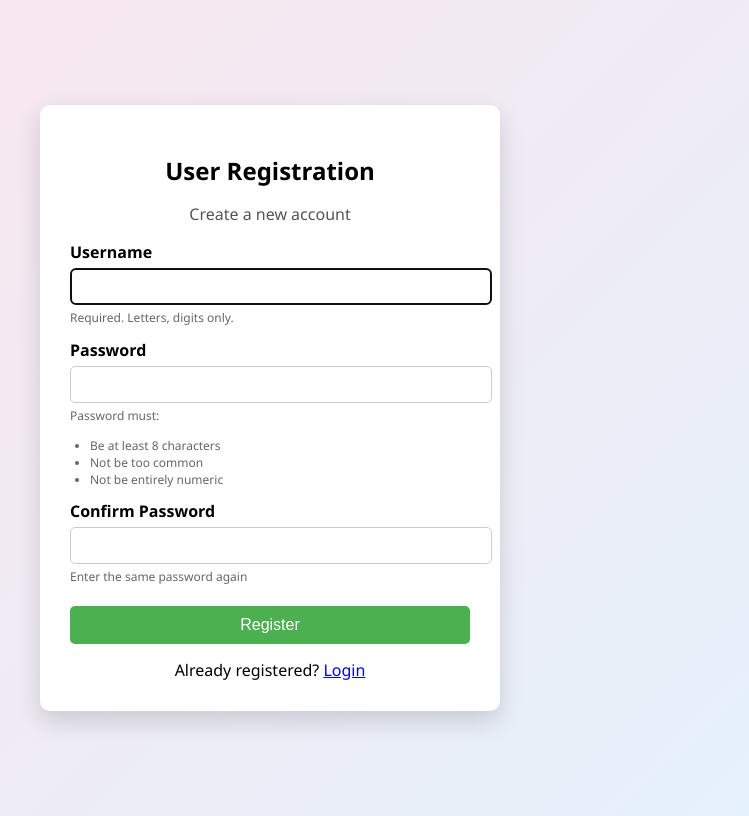
After one commit to aaradhyabele/django_project, a Django app: page /register/ in a window 1280 px wide. The commit adds this page. Shown: the whole page, without its empty margins (370-1119 px from the left). Run offline with Django 5.2, Linux system fonts and the light colour scheme.

Commit message:
Clean repo: removed nested git, pyc, db.sqlite3, added login/register

```diff
--- a/core/templates/core/predict.html
+++ b/core/templates/core/predict.html
@@ -190,7 +190,7 @@
     <div class="divider"></div>
 
     <!-- 🔍 EXISTING CODE BELOW (UNCHANGED) -->
-    <h2>🔍 Fraud Prediction</h2>
+<h2>🔍 Fraud Prediction...!</h2>
 
     <form method="post" enctype="multipart/form-data">
         {% csrf_token %}
--- /dev/null
+++ b/core/templates/core/register.html
@@ -0,0 +1,132 @@
+<!DOCTYPE html>
+<html>
+<head>
+    <title>Register</title>
+    <style>
+        body {
+            font-family: 'Segoe UI', Tahoma, Geneva, Verdana, sans-serif;
+            background: linear-gradient(135deg, #fce4ec, #e3f2fd);
+            display: flex;
+            justify-content: center;
+            align-items: center;
+            min-height: 100vh;
+        }
+
+        .box {
+            background: white;
+            padding: 30px;
+            width: 400px;
+            border-radius: 10px;
+            box-shadow: 0 10px 25px rgba(0,0,0,0.15);
+        }
+
+        h2 {
+            text-align: center;
+            margin-bottom: 10px;
+        }
+
+        label {
+            font-weight: 600;
+            margin-top: 12px;
+            display: block;
+        }
+
+        small {
+            color: #666;
+            font-size: 12px;
+        }
+
+        input {
+            width: 100%;
+            padding: 10px;
+            margin-top: 5px;
+            border-radius: 5px;
+            border: 1px solid #ccc;
+        }
+
+        ul {
+            color: #666;
+            font-size: 12px;
+            padding-left: 20px;
+        }
+
+        button {
+            width: 100%;
+            padding: 10px;
+            background: #4caf50;
+            color: white;
+            border: none;
+            border-radius: 5px;
+            font-size: 16px;
+            cursor: pointer;
+            margin-top: 20px;
+        }
+
+        button:hover {
+            background: #388e3c;
+        }
+
+        .error {
+            color: red;
+            font-size: 13px;
+            margin-top: 10px;
+        }
+
+        .link {
+            text-align: center;
+            margin-top: 15px;
+        }
+    </style>
+</head>
+<body>
+
+<div class="box">
+    <h2>User Registration</h2>
+    <p style="text-align:center; color:#555;">Create a new account</p>
+
+    <form method="post">
+        {% csrf_token %}
+
+        <label>Username</label>
+        {{ form.username }}
+        <small>Required. Letters, digits only.</small>
+
+        <label>Password</label>
+        {{ form.password1 }}
+        <small>Password must:</small>
+        <ul>
+            <li>Be at least 8 characters</li>
+            <li>Not be too common</li>
+            <li>Not be entirely numeric</li>
+        </ul>
+
+        <label>Confirm Password</label>
+        {{ form.password2 }}
+        <small>Enter the same password again</small>
+
+        {% if form.errors %}
+            <div class="error">
+                <ul>
+                    {% for field in form %}
+                        {% for error in field.errors %}
+                            <li>{{ error }}</li>
+                        {% endfor %}
+                    {% endfor %}
+                    {% for error in form.non_field_errors %}
+                        <li>{{ error }}</li>
+                    {% endfor %}
+                </ul>
+            </div>
+        {% endif %}
+
+
+        <button type="submit">Register</button>
+    </form>
+
+    <div class="link">
+        Already registered? <a href="{% url 'login' %}">Login</a>
+    </div>
+</div>
+
+</body>
+</html>
--- a/core/urls.py
+++ b/core/urls.py
@@ -1,10 +1,19 @@
 from django.urls import path
 from . import views
+from django.urls import path
+from . import views
+from django.contrib.auth import views as auth_views
+
 
 urlpatterns = [
+    path('login/', auth_views.LoginView.as_view(template_name='core/login.html'), name='login'),
+    path('logout/', auth_views.LogoutView.as_view(next_page='home'), name='logout'),
     path('', views.home, name='home'),
     path('predict/', views.fraud_prediction, name='predict'),
     path('about/', views.about, name='about'),
     path('report/', views.report, name='report'),
     path('fraud_analysis/', views.fraud_analysis, name='fraud_analysis'),
+
+    # Registration
+    path('register/', views.register, name='register'),
 ]
--- a/core/views.py
+++ b/core/views.py
@@ -5,6 +5,26 @@ from sklearn.tree import DecisionTreeClassifier
 from sklearn.preprocessing import StandardScaler
 from sklearn.model_selection import train_test_split
 from sklearn.metrics import accuracy_score
+from django.shortcuts import render, redirect
+from django.contrib import messages
+from .forms import UserRegisterForm
+from django.contrib.auth.decorators import login_required
+from django.contrib.auth.forms import UserCreationForm
+
+
+
+def register(request):
+    if request.method == 'POST':
+        form = UserCreationForm(request.POST)
+        if form.is_valid():
+            form.save()
+            username = form.cleaned_data.get('username')
+            messages.success(request, f'Account created for {username}! You can now log in.')
+            return redirect('login')
+    else:
+        form = UserCreationForm()
+    return render(request, 'core/register.html', {'form': form})
+
 
 # ================= GLOBAL VARIABLES =================
 lr = None
@@ -14,6 +34,7 @@ X_test_scaled = None
 y_test = None
 model_trained = False
 
+@login_required
 
 def home(request):
     return render(request, 'core/home.html')
--- a/major_pr/settings.py
+++ b/major_pr/settings.py
@@ -46,6 +46,11 @@ INSTALLED_APPS = [
 ]
 MEDIA_URL = '/media/'
 MEDIA_ROOT = BASE_DIR / 'media'
+LOGIN_REDIRECT_URL = 'home'    # Where to redirect after login
+LOGOUT_REDIRECT_URL = 'home'   # Where to redirect after logout
+LOGIN_URL = '/login/'
+LOGIN_REDIRECT_URL = '/'
+LOGOUT_REDIRECT_URL = '/login/'
 
 MIDDLEWARE = [
     'django.middleware.security.SecurityMiddleware',
```
Also changed, not shown: core/forms.py (added, +10 -0 lines), core/templates/core/login.html (added, +105 -0 lines), db.sqlite3 (added), 1 other file.
